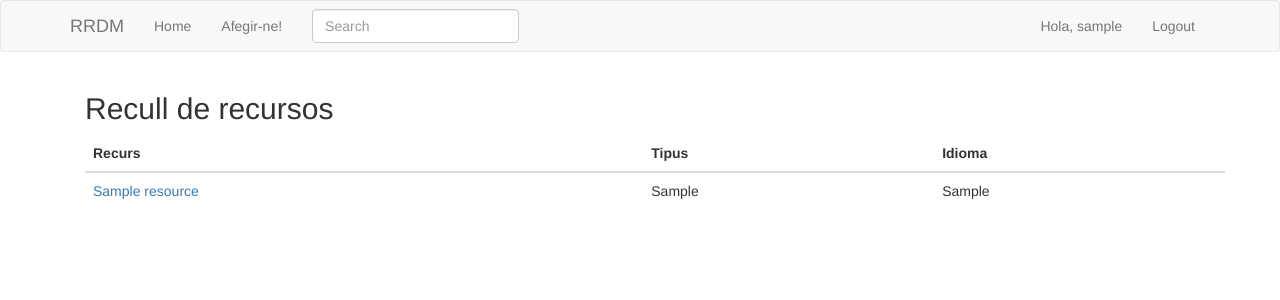
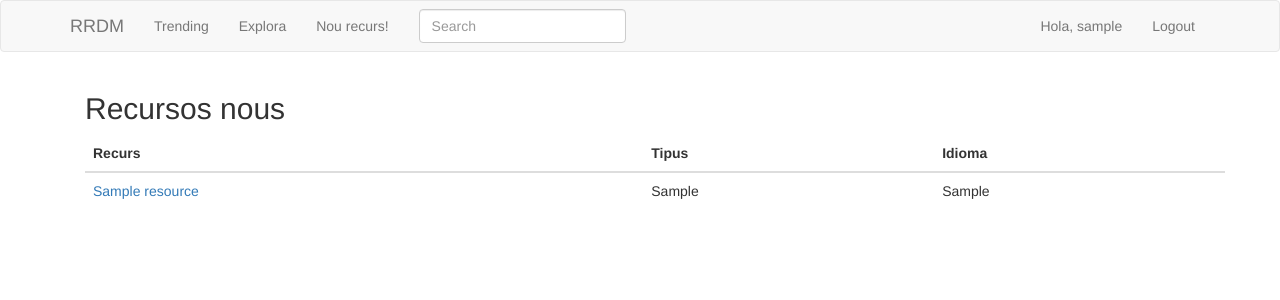
Before and after one commit to gcastella/recursos_didactics, a Flask app: page / in a window 1280 px wide. Shown: the top 300 px of the page. Run offline with Flask 2, Linux system fonts and the light colour scheme; a user stored in the database is signed in; tables that the repository leaves empty hold one stand-in row (values such as "Sample post"); some libraries are stand-ins or nearby versions.

Commit message:
Afegeix 'explora' al menú

```diff
--- a/app/__init__.py
+++ b/app/__init__.py
@@ -58,14 +58,14 @@ def create_app(config_class=Config):
             mail_handler = SMTPHandler(
                 mailhost=(app.config['MAIL_SERVER'], app.config['MAIL_PORT']),
                 fromaddr='no-reply@' + app.config['MAIL_SERVER'],
-                toaddrs=app.config['ADMINS'], subject='Microblog Failure',
+                toaddrs=app.config['ADMINS'], subject='Recursos-didactica Failure',
                 credentials=auth, secure=secure)
             mail_handler.setLevel(logging.ERROR)
             app.logger.addHandler(mail_handler)
 
         if not os.path.exists('logs'):
             os.mkdir('logs')
-        file_handler = RotatingFileHandler('logs/microblog.log',
+        file_handler = RotatingFileHandler('logs/recursos_didactica.log',
                                            maxBytes=10240, backupCount=10)
         file_handler.setFormatter(logging.Formatter(
             '%(asctime)s %(levelname)s: %(message)s '
@@ -74,7 +74,7 @@ def create_app(config_class=Config):
         app.logger.addHandler(file_handler)
 
         app.logger.setLevel(logging.INFO)
-        app.logger.info('Microblog startup')
+        app.logger.info('Recursos-didactica startup')
 
     return app
 
--- a/app/main/routes.py
+++ b/app/main/routes.py
@@ -23,8 +23,8 @@ def before_request():
 @bp.route('/index', methods=['GET', 'POST'])
 @login_required
 def index():
-    resources = current_user.followed_resources()
-    return render_template('index.html', title=_('Home'), resources=resources)
+    resources = Resource.query.order_by(Resource.timestamp.desc()).limit(10).all()
+    return render_template('index.html', title=_('Home'), resources=resources, pagetitle=_('Recursos nous'))
 
 
 @bp.route('/', methods=['GET', 'POST'])
@@ -45,8 +45,14 @@ def add():
         db.session.commit()
         flash(_('S\'ha afegit el nou recurs!'))
         return redirect(url_for('main.index'))
-    return render_template('add.html', title=_('Home'), form=form)
+    return render_template('add.html', title=_('Home'), form=form, pagetitle=_('Recursos nous'))
 
+@bp.route('/explore')
+@login_required
+def explore():
+    resources = Resource.query.order_by(Resource.timestamp.desc())
+    return render_template('index.html', title=_('Explore'),
+                           resources=resources, pagetitle=_('Tots els recursos'))
 
 @bp.route('/user/<username>')
 @login_required
--- a/app/templates/base.html
+++ b/app/templates/base.html
@@ -18,8 +18,9 @@
             </div>
             <div class="collapse navbar-collapse" id="bs-example-navbar-collapse-1">
                 <ul class="nav navbar-nav">
-                    <li><a href="{{ url_for('main.index') }}">{{ _('Home') }}</a></li>
-                    <li><a href="{{ url_for('main.add') }}">{{ _('Afegir-ne!') }}</a></li>
+                    <li><a href="{{ url_for('main.index') }}">{{ _('Trending') }}</a></li>
+                    <li><a href="{{ url_for('main.explore') }}">{{ _('Explora') }}</a></li>
+                    <li><a href="{{ url_for('main.add') }}">{{ _('Nou recurs!') }}</a></li>
                 </ul>
                 {% if g.search_form %}
                 <form class="navbar-form navbar-left" method="get" action="{{ url_for('main.search') }}">
--- a/app/templates/index.html
+++ b/app/templates/index.html
@@ -3,7 +3,7 @@
 
 {% block app_content %}
     <div class="container">
-    <h2>Recull de recursos</h2>
+    <h2>{{ pagetitle }}</h2>
     <table class="table table-hover">
         <thead>
         <tr>
```
Also changed, not shown: app.db.
